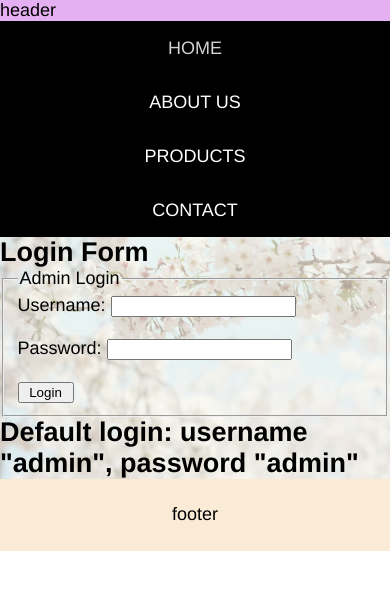
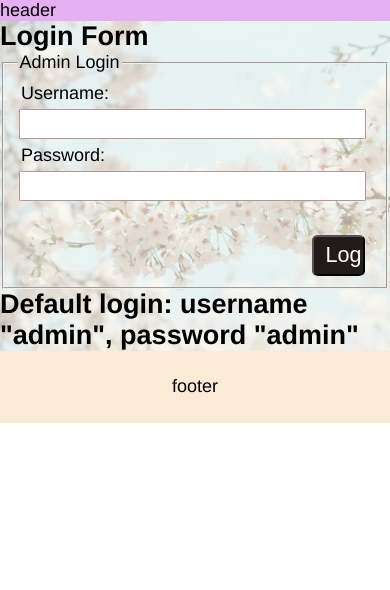
Before and after one commit to XiaozhouCui/books, a PHP site: page / in a window 390 px wide. Shown: the top 590 px of the page. Run offline with PHP 8.4, Linux system fonts and the light colour scheme.

Commit message:
CSS updates

```diff
--- a/index.php
+++ b/index.php
@@ -9,12 +9,6 @@
 <body>
 <div class="flex-container">
   <header class="nav">header </header>
-  <nav class="nav">
-    <div class="menuItem"><a href="#home">HOME</a></div>
-    <div class="menuItem">ABOUT US</div>
-    <div class="menuItem">PRODUCTS</div>
-    <div class="menuItem">CONTACT</div>
-  </nav>
   <div class="contentLeft"></div>
   <article>
     <div class="bigholder">
--- a/view/css/resCSS.css
+++ b/view/css/resCSS.css
@@ -103,6 +103,7 @@ figure {
 
 figcaption { /*keep the buttons at the bottom of figcaption*/
 	min-height: 200px;
+	padding: 10px;
 	display: flex;
 	flex-wrap: wrap;
 	align-items: flex-end;
@@ -121,6 +122,34 @@ figcaption { /*keep the buttons at the bottom of figcaption*/
 	background-color: gainsboro;
 }
 
+label{
+	width:37%;
+	float:left;
+	text-align:right;
+	padding:0.5%;
+	margin:0.5%;
+	font-size:1em;
+}
+input[type="text"],input[type="email"]{
+	width:50%;
+	float:left;
+	padding:1%;
+	margin:0.5%;
+	font-size:1em;
+	border:1px solid #B19898;
+	border-radius:2%;
+}
+input[type="submit"], input[type='button']{
+	float:right;
+	padding:1.5%;
+	font-size:1.2em;
+	border-radius: 12%;
+	width:15%;
+	background-color:#231A1A;
+	color:white;
+	margin-top:1.5em;
+	margin-right: 2%;
+}
 .black {
 	font-size: 1em;
 	width: 100%;
@@ -150,6 +179,24 @@ a:link, a:active, a:visited{
 }
 
 @media only screen and (max-width: 600px) {
+	label{
+		width:95%;
+		float:left;
+		text-align:left;
+		padding:0.5%;
+		margin:0.5%;
+		font-size:1em;
+	}
+	input[type="text"],input[type="email"]{
+		width:95%;
+		float:left;
+		padding:1%;
+		margin:0.5%;
+		font-size:1em;
+		border:1px solid #B19898;
+		border-radius:2%;
+	}
+
 	.flex-container {
 		width:100%;
 	}
```
Also changed, not shown: view/pages/header.php (+8 -1 lines).
